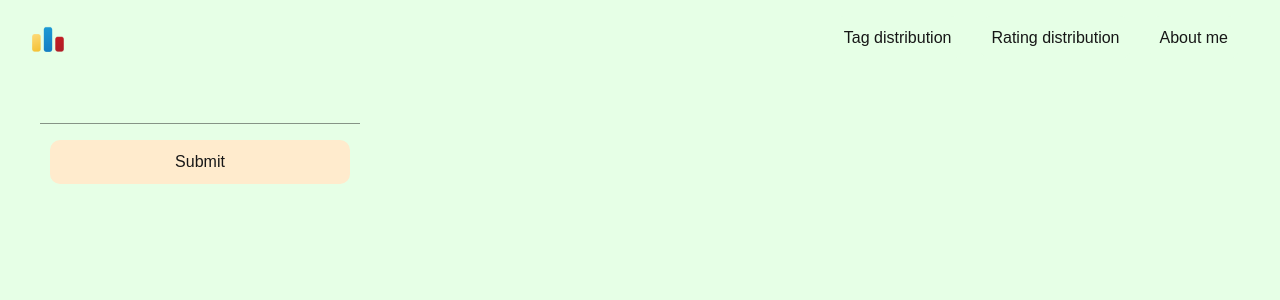
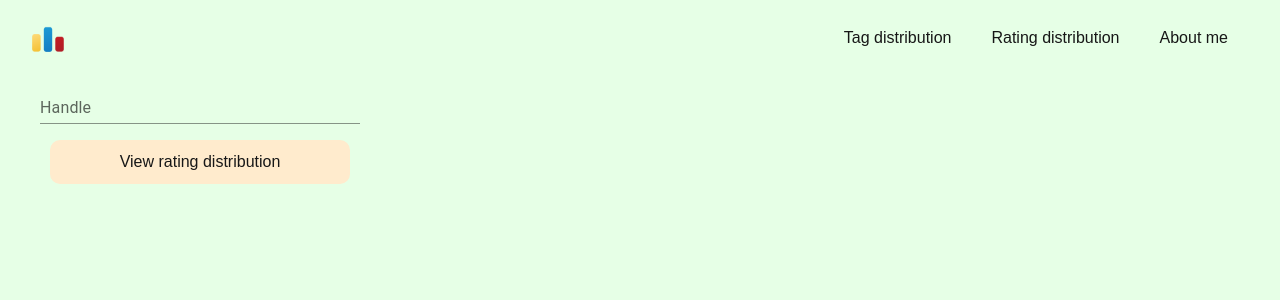
Before and after one commit to Snowfall2/codeforces-visualizer, a Next.js app: page / in a window 1280 px wide. Shown: the top 300 px of the page. Built offline with nearby package versions, Linux system fonts and the light colour scheme.

Commit message:
Fix bg selector

```diff
--- a/app/globals.css
+++ b/app/globals.css
@@ -6,11 +6,11 @@
 } */
 
 :root {
-  --background: #ffffff;
+  --background: rgb(230, 255, 230);
   --foreground: #171717;
 }
 
-* {
+body {
   background-color: rgb(230, 255, 230);
 }
 
@@ -45,6 +45,10 @@
   background-color: lightblue;
 }
 
+.bold {
+  font-weight: 600;
+  color: black !important;
+}
 
 .header div:hover {
   background-color: lightblue;
--- a/app/page.tsx
+++ b/app/page.tsx
@@ -1,12 +1,14 @@
 'use client'
 import Problem from '@/interfaces/Problem';
-import { Box, FormControl, Input, TextField } from '@mui/material';
+import { TextField } from '@mui/material';
 import { BarChart } from '@mui/x-charts';
 import React, { useEffect, useState } from 'react';
 
 
 const data = {
-  xAxis: [{ data: [0]}],
+
+  xAxis: [{ data: [0], label: ''}],
+  yAxis: [{label: ''}],
   series: [{ data: [0] }],
   height: 300
 };
@@ -66,8 +68,9 @@ export default function Home() {
       ratingNumber.push(ratings.filter((rating) => rating === i).length);
     }
     setPlot({
-      xAxis: [{ data: ratingArray}],
-      series: [{ data: ratingNumber }],
+      xAxis: [{ data: ratingArray, label:'Rating'}],
+      yAxis: [{ label:'Problem solved'}],
+      series: [{ data: ratingNumber}],
       height: 300
     })
   }
@@ -76,8 +79,8 @@ export default function Home() {
       <div className='mx-10'>
         <form onSubmit={handleSubmit}>
           <div className='flex flex-col max-w-80'>
-            <TextField id="standard-basic" value={handle} onChange={handleChange} label="Handle" variant="standard" />
-            <button className="handle-submit my-4">Submit</button>
+            <TextField className='bold' id="standard-basic" value={handle} onChange={handleChange} label="Handle" variant='standard' />
+            <button className="handle-submit my-4">View rating distribution</button>
           </div>
         </form>
 
```
